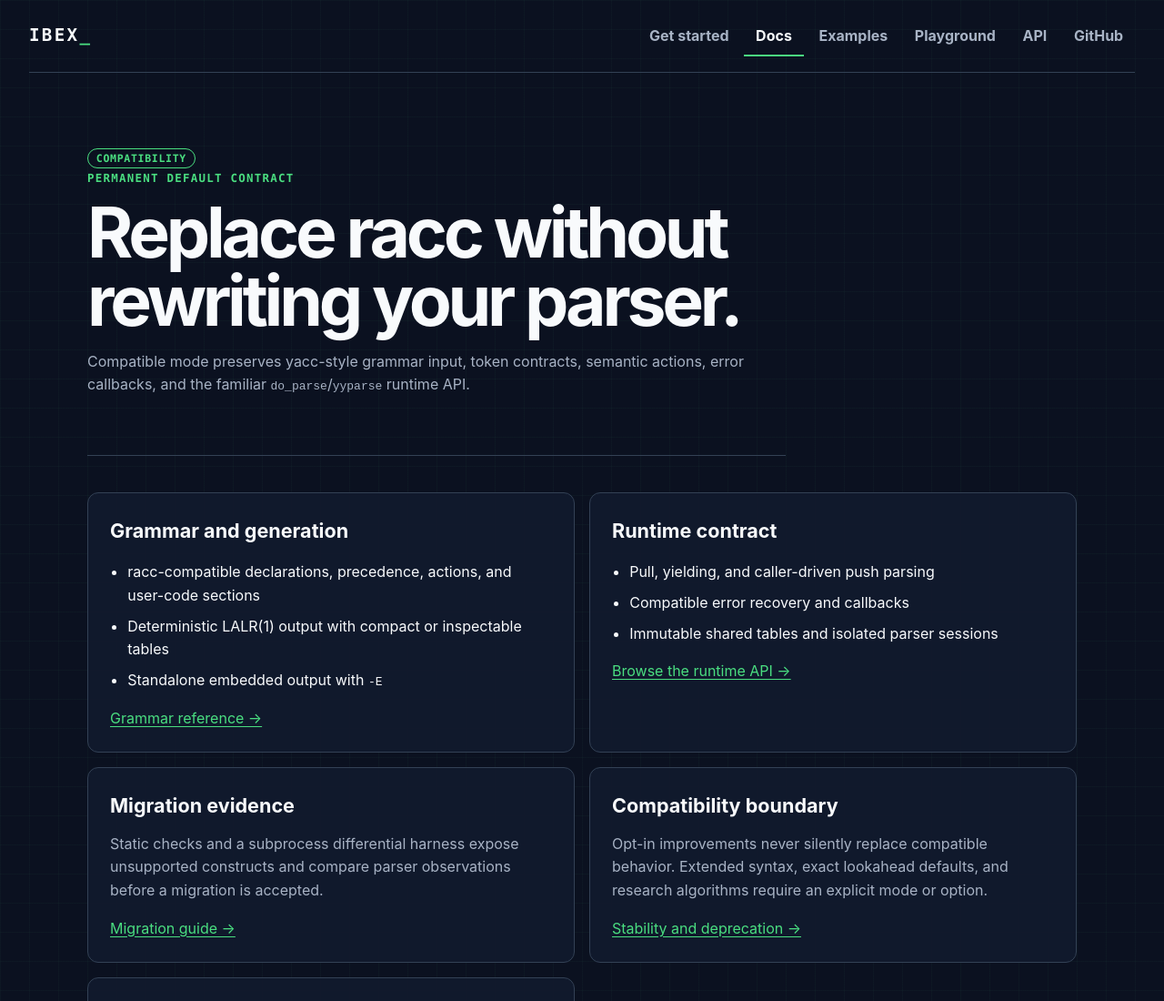
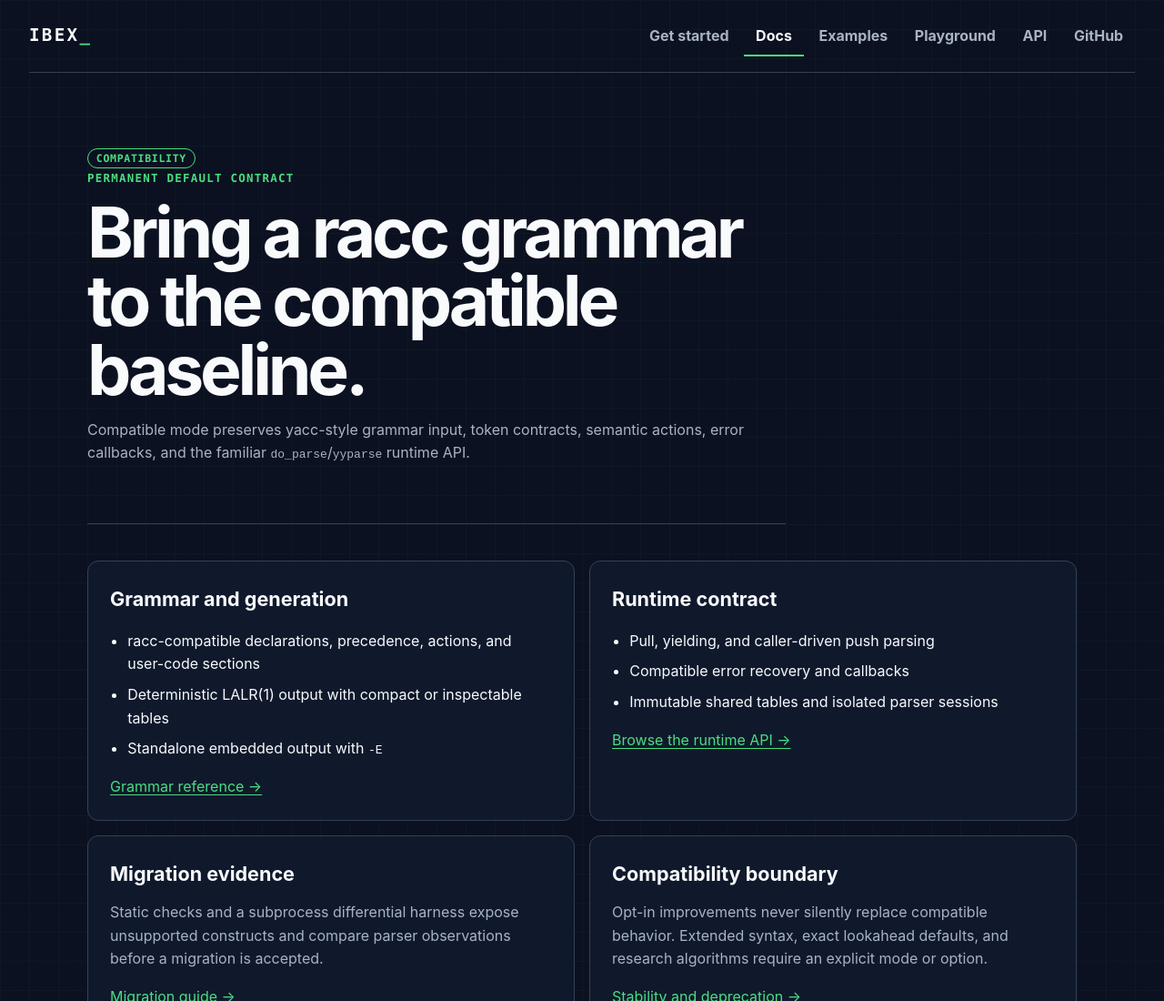
Before and after one commit to ydah/ibex, a website: page site/compatibility/index.html in a window 1280 px wide. Shown: the top 1100 px of the page at 91% size. Drawn offline with Linux system fonts and the light colour scheme.

Commit message:
docs: clarify compatible-mode adoption language

```diff
--- a/site/compatibility/index.html
+++ b/site/compatibility/index.html
@@ -37,7 +37,7 @@
       <header class="docs-heading">
         <span class="maturity maturity-stable">Compatibility</span>
         <p class="eyebrow">PERMANENT DEFAULT CONTRACT</p>
-        <h1>Replace racc without rewriting your parser.</h1>
+        <h1>Bring a racc grammar to the compatible baseline.</h1>
         <p>
           Compatible mode preserves yacc-style grammar input, token contracts, semantic actions,
           error callbacks, and the familiar <code>do_parse</code>/<code>yyparse</code> runtime API.
```
